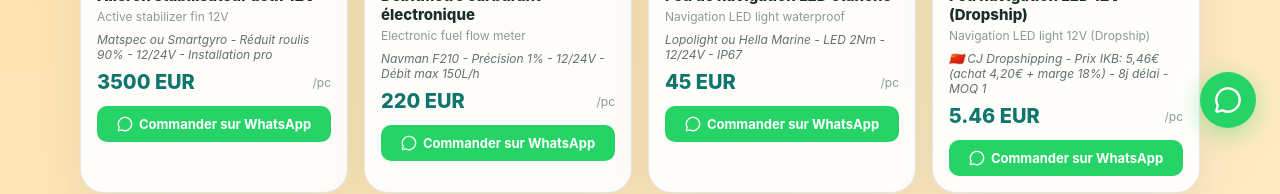
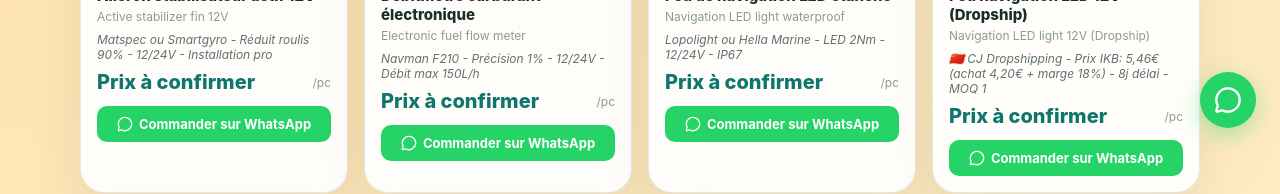
Before and after one commit to CVlad97/IKABAY, a React (Vite) app: page /catalogue in a window 1280 px wide. Shown: the part 648-842 px from the top of the page. Built offline with nearby package versions, Linux system fonts and the light colour scheme; no server answers.

Commit message:
fix: hide unverified catalogue prices

```diff
--- a/src/pages/CataloguePage.jsx
+++ b/src/pages/CataloguePage.jsx
@@ -210,7 +210,7 @@ export function CataloguePage() {
                     <div style={{ fontSize: 12, color: '#8a9b97', marginBottom: 8 }}>{p.nameEn}</div>
                     {p.comment && <div style={{ fontSize: 12, color: '#60716f', marginBottom: 8, fontStyle: 'italic' }}>{p.comment}</div>}
                     <div style={{ display: 'flex', justifyContent: 'space-between', alignItems: 'center', marginBottom: 12 }}>
-                      <span style={{ fontSize: 20, fontWeight: 800, color: '#0f766e' }}>{p.price} EUR</span>
+                      <span style={{ fontSize: 20, fontWeight: 800, color: '#0f766e' }}>Prix à confirmer</span>
                       <span style={{ fontSize: 12, color: '#8a9b97' }}>{p.unit === 'm' ? '/m' : '/pc'}</span>
                     </div>
                     <button onClick={() => buyOnWhatsApp(p)} style={{
```
